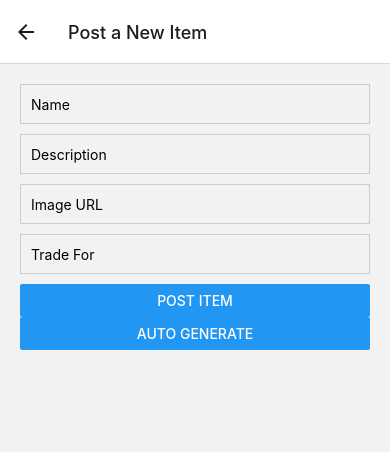
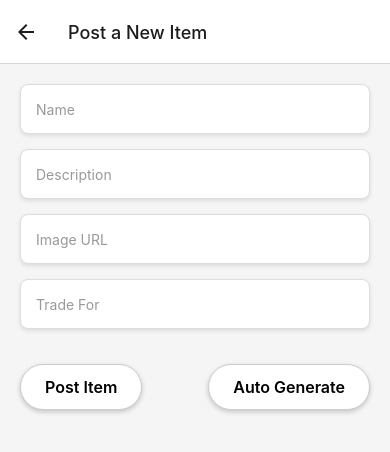
Before and after one commit to Oh-David/Sightings, a React Native app in the folder sightingsMobileUI/: screen /PostItem in a window 390 px wide. Shown: the top 452 px of the page. Built offline with nearby package versions, Linux system fonts and the light colour scheme; no server answers; what aws-amplify would draw is missing.

Commit message:
feat: Add input field placeholders and styles to PostItem screen

```diff
--- a/sightingsMobileUI/src/screens/Features/PostItem/PostItem.tsx
+++ b/sightingsMobileUI/src/screens/Features/PostItem/PostItem.tsx
@@ -1,15 +1,21 @@
 import { useState } from "react";
 import { useDispatch } from "react-redux";
-import { v4 as uuidv4 } from "uuid";
-import { addItem, removeItem, UserItem } from "../../Data/UserItems";
+import { addItem } from "../../Data/UserItems";
 import {
   itemDescriptions,
   itemImages,
   itemNames,
   itemTradeFor,
 } from "../../Mock";
-import { Button, TextInput, View, StyleSheet } from "react-native";
+import {
+  TextInput,
+  View,
+  StyleSheet,
+  Text,
+  TouchableOpacity,
+} from "react-native";
 import React from "react";
+import { buttonStyles } from "../../ButtonStyles";
 
 const PostItem: React.FC = () => {
   const dispatch = useDispatch();
@@ -44,27 +50,40 @@ const PostItem: React.FC = () => {
         placeholder="Name"
         value={name}
         onChangeText={setName}
+        placeholderTextColor="#999"
       />
       <TextInput
         style={styles.input}
         placeholder="Description"
         value={description}
         onChangeText={setDescription}
+        placeholderTextColor="#999"
       />
       <TextInput
         style={styles.input}
         placeholder="Image URL"
         value={image}
         onChangeText={setImage}
+        placeholderTextColor="#999"
       />
       <TextInput
         style={styles.input}
         placeholder="Trade For"
         value={tradeFor}
         onChangeText={setTradeFor}
+        placeholderTextColor="#999"
       />
-      <Button title="Post Item" onPress={handleAddItem} />
-      <Button title="Auto Generate" onPress={handleAutoGenerate} />
+      <View style={styles.buttonContainer}>
+        <TouchableOpacity style={buttonStyles.button} onPress={handleAddItem}>
+          <Text style={buttonStyles.buttonText}>Post Item</Text>
+        </TouchableOpacity>
+        <TouchableOpacity
+          style={buttonStyles.button}
+          onPress={handleAutoGenerate}
+        >
+          <Text style={buttonStyles.buttonText}>Auto Generate</Text>
+        </TouchableOpacity>
+      </View>
     </View>
   );
 };
@@ -73,13 +92,32 @@ const styles = StyleSheet.create({
   container: {
     flex: 1,
     padding: 20,
+    backgroundColor: "#F5F5F5",
+  },
+  title: {
+    fontSize: 24,
+    fontWeight: "600",
+    marginBottom: 20,
+    color: "#333",
   },
   input: {
-    height: 40,
-    borderColor: "#ccc",
+    height: 50,
+    borderColor: "#DDD",
     borderWidth: 1,
-    marginBottom: 10,
-    paddingHorizontal: 10,
+    borderRadius: 8,
+    marginBottom: 15,
+    paddingHorizontal: 15,
+    backgroundColor: "#FFF",
+    shadowColor: "#000",
+    shadowOffset: { width: 0, height: 2 },
+    shadowOpacity: 0.1,
+    shadowRadius: 4,
+    elevation: 2,
+  },
+  buttonContainer: {
+    marginTop: 20,
+    flexDirection: "row",
+    justifyContent: "space-between",
   },
 });
 
--- a/sightingsMobileUI/src/screens/ProductList.tsx
+++ b/sightingsMobileUI/src/screens/ProductList.tsx
@@ -46,7 +46,6 @@ const ProductList: React.FC = () => {
           </TouchableOpacity>
         )}
       />
-      <Button title="Add" onPress={handleAddItem} />
     </View>
   );
 };
```
